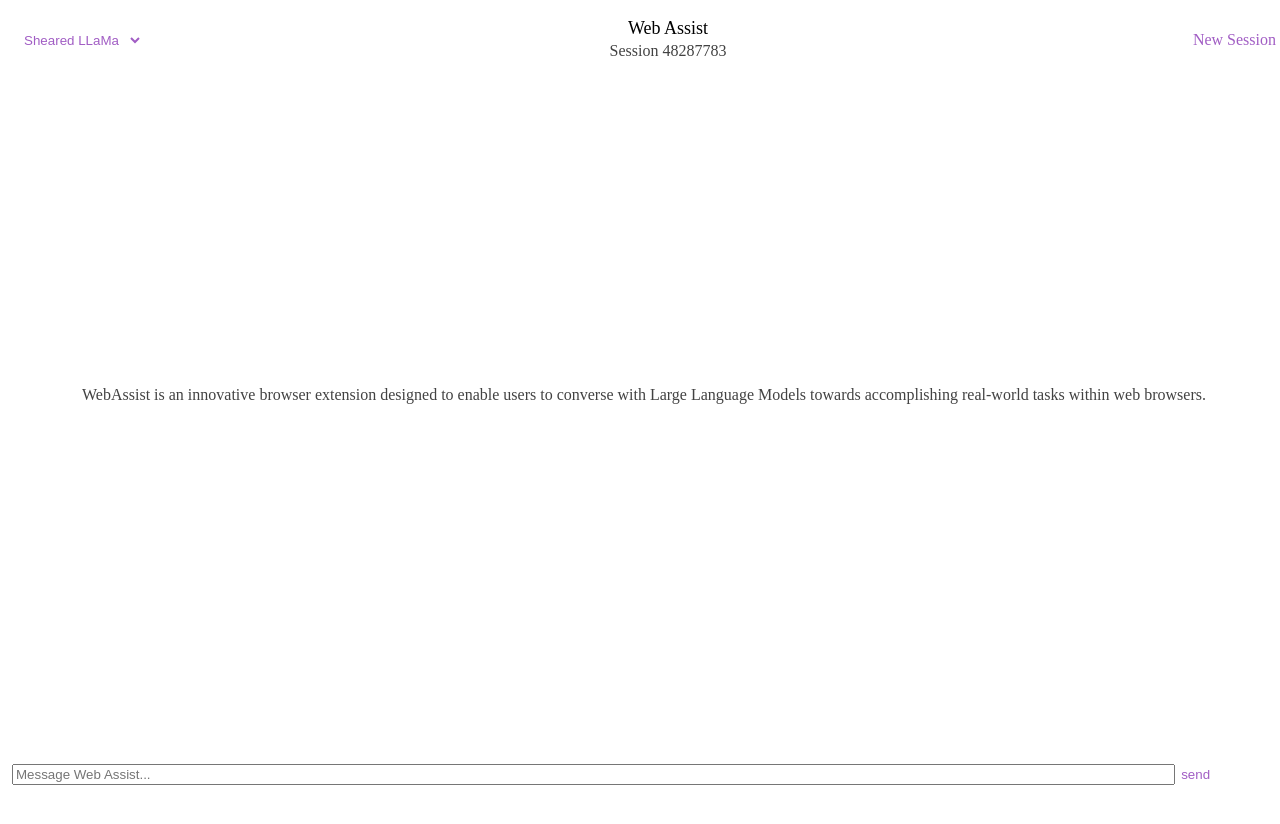
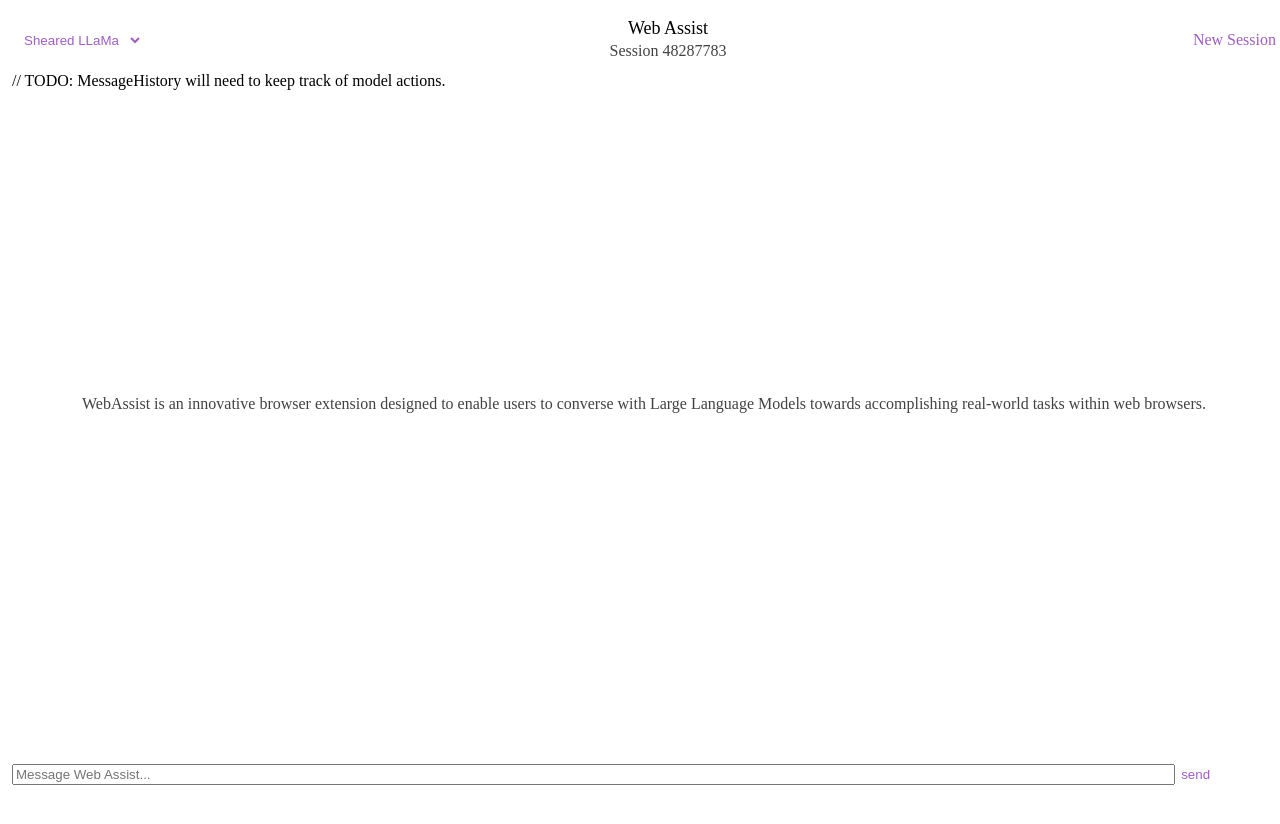
Before and after one commit to lilygostovic/web-assist, a React (Create React App) app in the folder Extension/: page / in a window 1280 px wide. Built offline with nearby package versions, Linux system fonts and the light colour scheme; the HTML template or start-up script is replaced by a standard one.

Commit message:
Add TODO

```diff
--- a/Extension/src/screens/ChatScreen/index.tsx
+++ b/Extension/src/screens/ChatScreen/index.tsx
@@ -34,12 +34,12 @@ export const ChatScreen = ({ model, modelSetter }: ChatScreenProps) => {
         display="flex"
         flexDirection="column"
       >
+        // TODO: MessageHistory will need to keep track of model actions.
         {history.length === 0 ? (
           <EmptyMessage />
         ) : (
           <MessageHistory history={history} modelIsTyping={modelIsTyping} />
         )}
-
         <InputField
           model={model}
           sessionID={sessionID}
```
